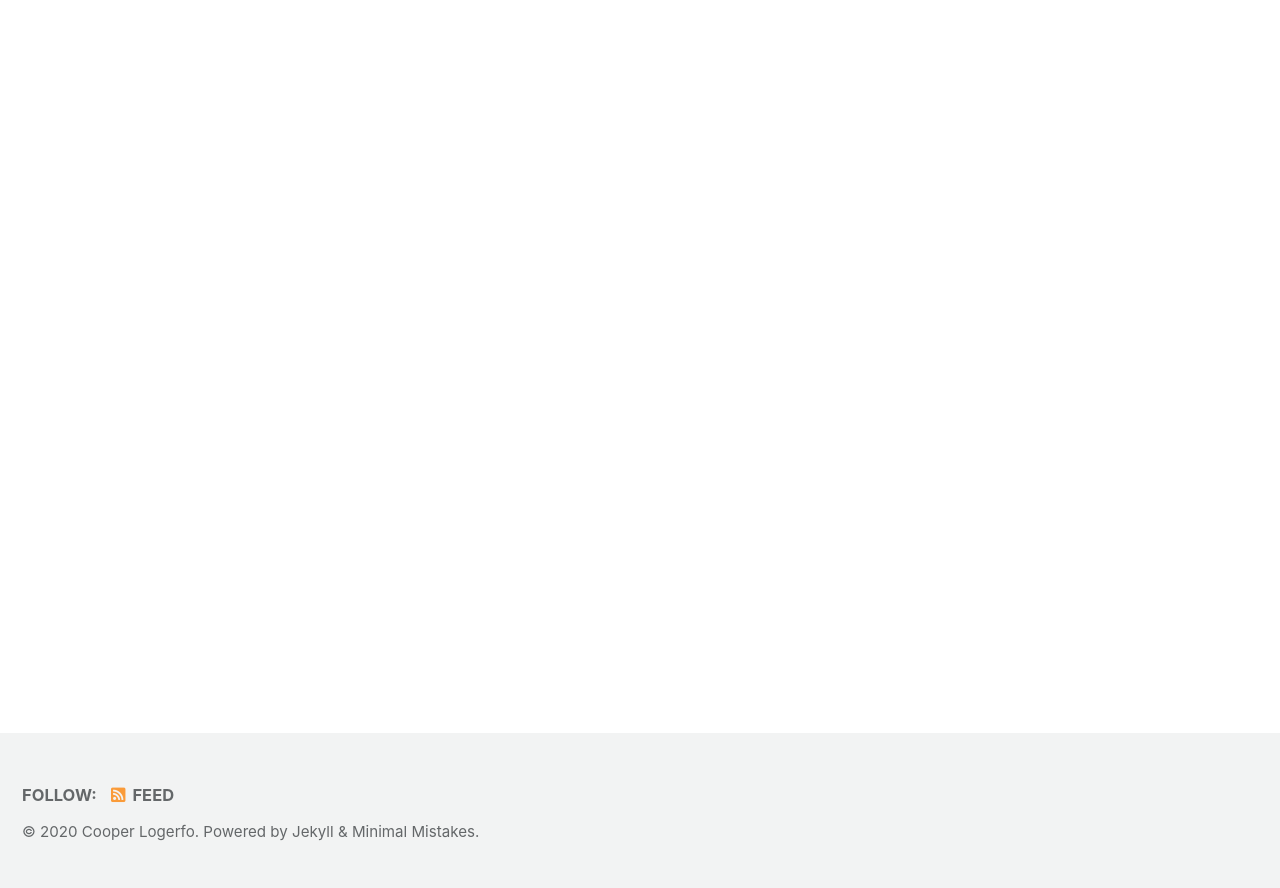
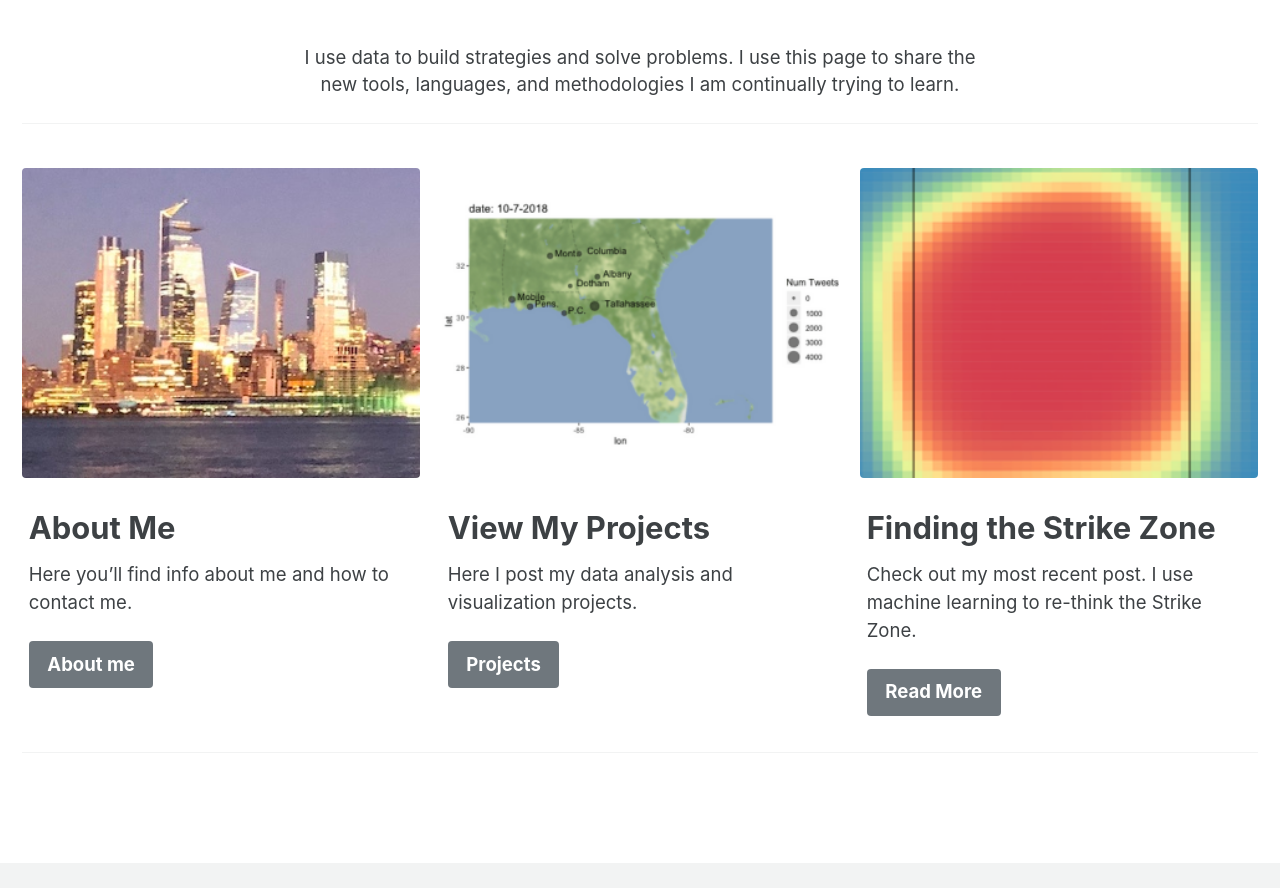
Before and after one commit to clogerfo/clogerfo.github.io, a Jekyll site: the page built from index.md, in a window 1280 px wide and 1400 px high. Shown: the part 512-1400 px from the top of the window. Built offline with Jekyll 4.4.1, drawn with Linux system fonts in a browser that asks for light colours; cached includes are drawn as plain includes.

Commit message:
adding includes

```diff
--- a/index.md
+++ b/index.md
@@ -35,3 +35,7 @@ feature_row:
     btn_class: "btn--primary"
     btn_label: "Read More"
 ---
+
+{% include feature_row id="intro" type="center" %}
+
+{% include feature_row %}
```
